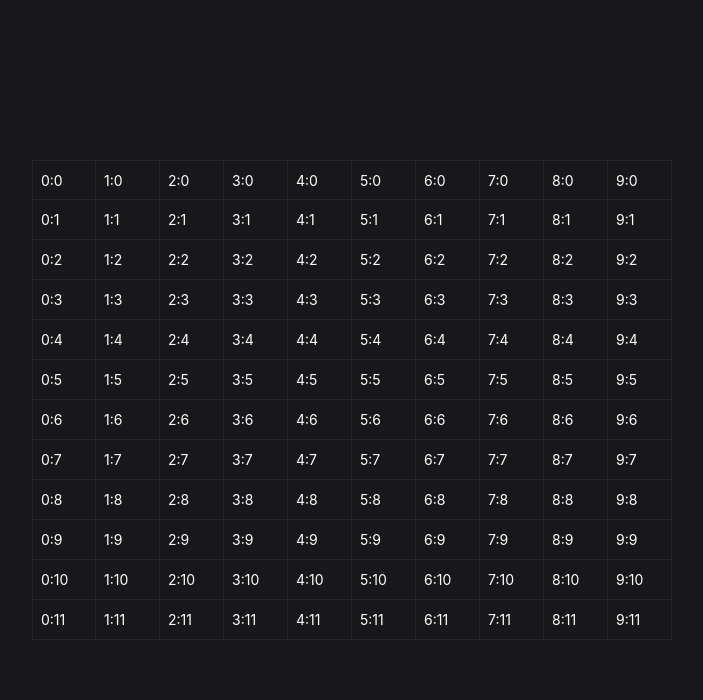
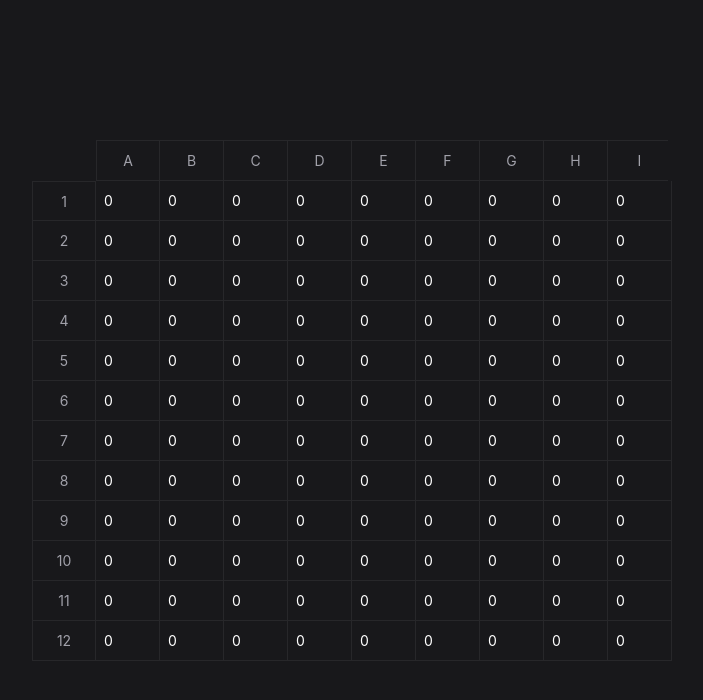
Before and after one commit to SophiaSaiada/react-excel, a React (Vite) app: page / in a window 1280 px wide. Shown: the top 700 px of the page, without its empty margins (288-991 px from the left). Built offline with nearby package versions, Linux system fonts and the light colour scheme.

Commit message:
Sticky row and column to indicate cell indexes

```diff
--- a/index.html
+++ b/index.html
@@ -7,7 +7,7 @@
     <title>Vite + React + TS</title>
   </head>
   <body class="bg-zinc-900 text-white place-items-center flex m-0 h-screen dark">
-    <div id="root"></div>
+    <div id="root" class="grid grid-cols-[4rem_1fr]"></div>
     <script type="module" src="/src/main.tsx"></script>
   </body>
 </html>
--- a/src/Cell.tsx
+++ b/src/Cell.tsx
@@ -1,24 +1,19 @@
-import { CSSProperties, useContext } from "react";
+import { useContext } from "react";
 import SheetContext from "./SheetContext";
 import classNames from "classnames";
+import { GridChildComponentProps } from "react-window";
 
-// Source: https://react-window.vercel.app/#/examples/grid/variable-size
+export const CELL_SHARED_CLASSES =
+  "px-2 text-sm w-16 h-10 focus:outline-none bg-zinc-900";
 
-interface CellProps {
-  columnIndex: number;
-  rowIndex: number;
-  style: CSSProperties;
-}
-
-const Cell = ({ columnIndex, rowIndex, style }: CellProps) => {
+const Cell = ({ columnIndex, rowIndex, style }: GridChildComponentProps) => {
   const { values, setCell } = useContext(SheetContext)!;
   return (
     <div style={style}>
       <input
         className={classNames(
-          "px-2 text-sm w-16 h-10 focus:outline-none bg-zinc-900 caret-green-600",
-          { "border-t": rowIndex === 0 },
-          { "border-l": columnIndex === 0 },
+          CELL_SHARED_CLASSES,
+          "caret-green-600",
           "border-b border-r border-zinc-800",
           "hover:border-b-green-800 hover:border-b-2 hover:bg-zinc-800",
           "focus:border-b-2 focus:border-b-green-600 focus:bg-zinc-700"
--- /dev/null
+++ b/src/StickyCell.tsx
@@ -0,0 +1,24 @@
+import "react";
+import classNames from "classnames";
+import { numberToLetter } from "./utils";
+import { ListChildComponentProps } from "react-window";
+import { CELL_SHARED_CLASSES } from "./Cell";
+
+export const getStickyCellComponent =
+  (mode: "VERTICAL" | "HORIZONTAL") =>
+  ({ index, style }: ListChildComponentProps) => {
+    return (
+      <div
+        style={style}
+        className={classNames(
+          CELL_SHARED_CLASSES,
+          "leading-10 text-zinc-400",
+          { "border-t": mode === "VERTICAL" || index === 0 },
+          { "border-l": mode === "HORIZONTAL" || index === 0 },
+          "border-r border-b border-zinc-800"
+        )}
+      >
+        {mode === "VERTICAL" ? numberToLetter(index) : (index + 1).toString()}
+      </div>
+    );
+  };
--- a/src/Table.tsx
+++ b/src/Table.tsx
@@ -1,9 +1,10 @@
 import "react";
-import { FixedSizeGrid } from "react-window";
+import { FixedSizeGrid, FixedSizeList, GridOnScrollProps } from "react-window";
 import Cell from "./Cell";
 import SheetContext from "./SheetContext";
-import { useCallback, useState } from "react";
+import { useCallback, useRef, useState } from "react";
 import { useRem } from "./hooks/style";
+import { getStickyCellComponent } from "./StickyCell";
 
 const SHEET_HEIGHT = 100;
 const SHEET_WIDTH = 100;
@@ -12,11 +13,7 @@ const Table = () => {
   const [sheetValues, setSheetValues] = useState(
     new Array(SHEET_HEIGHT)
       .fill(true)
-      .map((_, rowNumber) =>
-        new Array(SHEET_WIDTH)
-          .fill(true)
-          .map((_, columnNumber) => `${columnNumber}:${rowNumber}`)
-      )
+      .map(() => new Array(SHEET_WIDTH).fill(true).map(() => "0"))
   );
 
   const setCell = useCallback(
@@ -36,6 +33,22 @@ const Table = () => {
 
   const rem = useRem();
 
+  const stickyColumnListRef = useRef<FixedSizeList>(null);
+  const stickyRowListRef = useRef<FixedSizeList>(null);
+  const onScroll = useCallback(
+    ({
+      scrollTop,
+      scrollLeft,
+      scrollUpdateWasRequested,
+    }: GridOnScrollProps) => {
+      if (!scrollUpdateWasRequested) {
+        stickyColumnListRef.current!.scrollTo(scrollTop);
+        stickyRowListRef.current!.scrollTo(scrollLeft);
+      }
+    },
+    []
+  );
+
   return (
     <SheetContext.Provider
       value={{
@@ -43,14 +56,40 @@ const Table = () => {
         setCell,
       }}
     >
+      <FixedSizeList
+        ref={stickyRowListRef}
+        style={{ overflowX: "hidden" }}
+        className="col-start-2"
+        height={2.5 * rem + 1} // 1 pixel of border bottom
+        width={window.screen.availWidth * 0.8 - 4 * rem - 4}
+        layout="horizontal"
+        itemCount={SHEET_WIDTH}
+        itemSize={4 * rem}
+      >
+        {getStickyCellComponent("VERTICAL")}
+      </FixedSizeList>
+
+      <FixedSizeList
+        ref={stickyColumnListRef}
+        style={{ overflowY: "hidden" }}
+        height={window.screen.availHeight * 0.8}
+        layout="vertical"
+        itemCount={SHEET_HEIGHT}
+        itemSize={2.5 * rem}
+        width={4 * rem}
+      >
+        {getStickyCellComponent("HORIZONTAL")}
+      </FixedSizeList>
+
       <FixedSizeGrid
         columnCount={SHEET_HEIGHT}
+        onScroll={onScroll}
         // TODO: calculate width based on the content of the item.
         columnWidth={4 * rem}
         height={window.screen.availHeight * 0.8}
+        width={window.screen.availWidth * 0.8 - 4 * rem}
         rowCount={SHEET_WIDTH}
         rowHeight={2.5 * rem}
-        width={window.screen.availWidth * 0.8}
       >
         {Cell}
       </FixedSizeGrid>
--- /dev/null
+++ b/src/utils.ts
@@ -0,0 +1,17 @@
+export function numberToLetter(number: number): string {
+    let result = "";
+    while (number >= 0) {
+        result = String.fromCharCode(65 + number % 26) + result;
+        number = (number - number % 26) / 26 - 1;
+    }
+    return result;
+}
+
+export function letterToNumber(letter: string): number {
+    let result = 0;
+    for (let i = 0; i < letter.length; i++) {
+        result *= 26;
+        result += letter.charCodeAt(i) - 64;
+    }
+    return result;
+}
```
